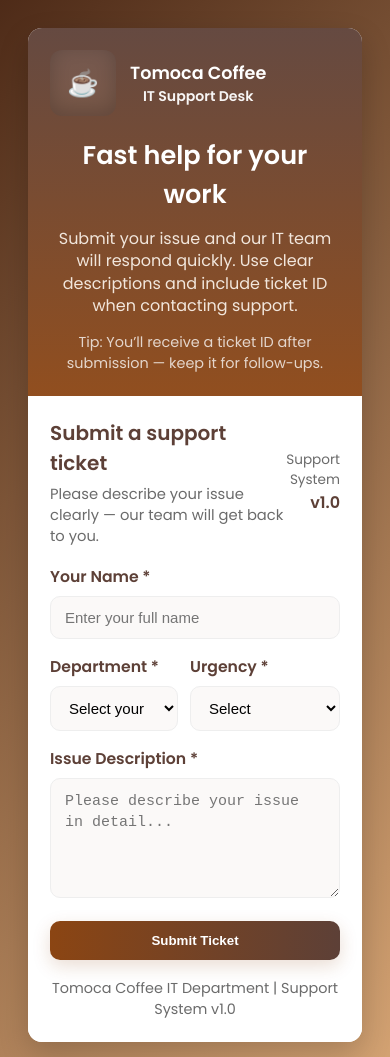
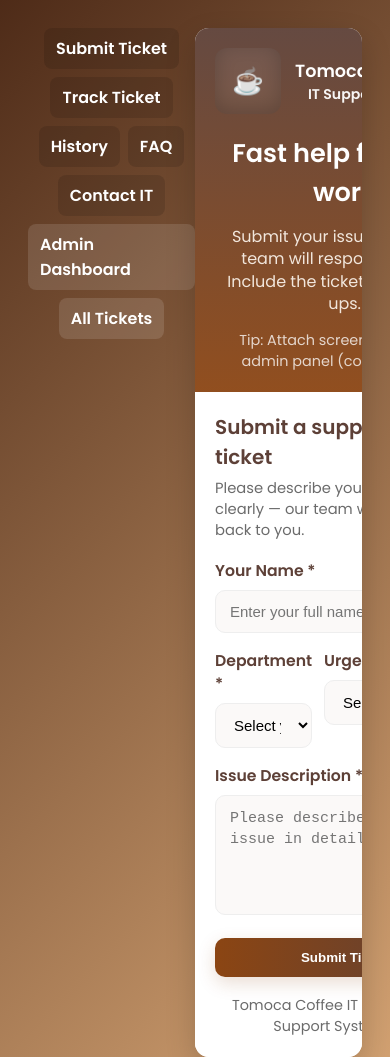
Before and after one commit to beka56777/tomoca, a website: page frontend/index.html in a window 390 px wide. Shown: the top 1057 px of the page. Drawn offline with Linux system fonts and the light colour scheme.

Commit message:
Update index.html

```diff
--- a/frontend/index.html
+++ b/frontend/index.html
@@ -28,15 +28,37 @@
       min-height:100vh;
       background:var(--bg-grad);
       display:flex;
-      align-items:center;
+      align-items:flex-start;
       justify-content:center;
       padding:28px;
       color:#222;
     }
 
+    /* Top Navigation */
+    .top-nav {
+      width:100%;
+      max-width:1100px;
+      margin-bottom:18px;
+      display:flex;
+      gap:12px;
+      justify-content:center;
+      align-items:center;
+      flex-wrap:wrap;
+    }
+    .top-nav a {
+      text-decoration:none;
+      color: #fff;
+      background: rgba(0,0,0,0.12);
+      padding:8px 12px;
+      border-radius:8px;
+      font-weight:600;
+      transition: all .12s ease;
+    }
+    .top-nav a:hover { transform: translateY(-2px); background: rgba(0,0,0,0.18); }
+
     .container{
       width:100%;
-      max-width:760px;
+      max-width:960px;
       background:var(--card);
       border-radius:var(--radius);
       box-shadow:var(--shadow);
@@ -44,10 +66,10 @@
       display:grid;
       grid-template-columns: 1fr 420px;
       gap:0;
-      min-height:480px;
+      min-height:520px;
     }
 
-    /* Left promotional/brand panel */
+    /* Left brand panel */
     .brand {
       background: linear-gradient(180deg, rgba(93,64,55,0.95), rgba(139,69,19,0.95));
       color:white;
@@ -57,41 +79,20 @@
       justify-content:center;
       gap:14px;
     }
-
-    .brand .logo {
-      display:flex;
-      align-items:center;
-      gap:14px;
-      font-weight:700;
-      font-size:1.4rem;
-    }
-
-    .logo .icon {
-      width:66px;height:66px;border-radius:12px;display:flex;align-items:center;justify-content:center;
-      background:rgba(255,255,255,0.08); font-size:1.6rem;
-      box-shadow: inset 0 -6px 20px rgba(0,0,0,0.2);
-    }
-
+    .brand .logo { display:flex; align-items:center; gap:14px; font-weight:700; font-size:1.4rem; }
+    .logo .icon { width:66px;height:66px;border-radius:12px;display:flex;align-items:center;justify-content:center;
+      background:rgba(255,255,255,0.08); font-size:1.6rem; box-shadow: inset 0 -6px 20px rgba(0,0,0,0.2); }
     .brand h2{font-size:1.6rem;margin-top:6px}
     .brand p{opacity:0.95;line-height:1.4;color: #f8efe6}
     .brand small{color:rgba(255,255,255,0.85);font-size:0.9rem;opacity:0.9}
 
     /* Form area */
-    .form-area {
-      padding:28px 30px;
-      background:var(--card);
-    }
-    .form-area .header {
-      display:flex;
-      align-items:center;
-      justify-content:space-between;
-      margin-bottom:18px;
-    }
+    .form-area { padding:28px 30px; background:var(--card); }
+    .form-area .header { display:flex; align-items:center; justify-content:space-between; margin-bottom:18px; }
     .form-area .header h3 { font-size:1.25rem; color:var(--primary-dark); }
     .form-area .header p { color:var(--muted); font-size:0.92rem; margin-top:6px; }
 
     form { margin-top:6px; }
-
     .form-group { margin-bottom:16px; }
     label { display:block; font-weight:600; color:var(--primary-dark); margin-bottom:8px; font-size:0.98rem; }
     input[type="text"], select, textarea {
@@ -103,7 +104,7 @@
       font-size:15px;
       transition: box-shadow .15s ease, border-color .15s ease;
     }
-    input:focus, select:focus, textarea:focus {
+    input:focus, select:focus, textarea:focus{
       outline:none;
       border-color:var(--accent);
       box-shadow:0 8px 20px rgba(167,110,69,0.08);
@@ -111,56 +112,52 @@
     }
     textarea { min-height:120px; resize:vertical; line-height:1.45; }
 
-    .submit-btn {
-      display:inline-flex;
-      align-items:center;
-      justify-content:center;
-      width:100%;
-      padding:12px 16px;
-      border-radius:10px;
-      background: linear-gradient(90deg,var(--primary),var(--primary-dark));
-      color:#fff;
-      font-weight:700;
-      border:none;
-      cursor:pointer;
-      box-shadow:0 6px 18px rgba(139,69,19,0.18);
+    .submit-btn { display:inline-flex; align-items:center; justify-content:center; width:100%;
+      padding:12px 16px; border-radius:10px; background: linear-gradient(90deg,var(--primary),var(--primary-dark));
+      color:#fff; font-weight:700; border:none; cursor:pointer; box-shadow:0 6px 18px rgba(139,69,19,0.18);
       transition: transform .12s ease, box-shadow .12s ease;
     }
-    .submit-btn:hover { transform: translateY(-3px); }
+    .submit-btn:hover{ transform: translateY(-3px); }
+    .submit-btn:disabled{ opacity:.8; cursor:not-allowed; transform:none; box-shadow:none; }
 
-    .submit-btn:disabled {
-      opacity:.8; cursor:not-allowed; transform:none; box-shadow:none;
-    }
+    .loading{ display:none; margin-top:14px; text-align:center; }
+    .spinner{ width:40px; height:40px; border-radius:50%; border:4px solid rgba(0,0,0,0.06);
+      border-top-color:var(--primary); animation:spin 1s linear infinite; margin:0 auto 8px; }
+    @keyframes spin{ to { transform: rotate(360deg); } }
 
-    .loading { display:none; margin-top:14px; text-align:center; }
-    .spinner { width:40px; height:40px; border-radius:50%; border:4px solid rgba(0,0,0,0.06); border-top-color:var(--primary); animation:spin 1s linear infinite; margin:0 auto 8px; }
-    @keyframes spin { to { transform: rotate(360deg); } }
-
-    .response-message {
-      display:none;
-      margin-top:14px;
-      padding:12px;
-      border-radius:10px;
-      font-weight:700;
-      text-align:center;
-    }
+    .response-message { display:none; margin-top:14px; padding:12px; border-radius:10px; font-weight:700; text-align:center; }
     .response-message.success { background:var(--success-bg); color:#166a16; border:1px solid #c9e6c9; }
     .response-message.error { background:var(--error-bg); color:#9a2b2b; border:1px solid #f5c6c6; }
 
     .footer { margin-top:18px; font-size:0.9rem; color:var(--muted); text-align:center; }
 
-    /* Mobile */
+    /* small screens */
     @media (max-width:880px) {
-      .container { grid-template-columns: 1fr; max-width:520px; }
-      .brand { padding:22px; text-align:center; }
-      .form-area { padding:22px; }
+      .top-nav { justify-content:center; gap:8px; }
+      .container{ grid-template-columns:1fr; max-width:520px; }
+      .brand{ padding:20px; text-align:center; }
+      .form-area{ padding:20px; }
     }
   </style>
 </head>
 <body>
+
+  <!-- NAVIGATION (links to all frontend pages you requested) -->
+  <div class="top-nav" role="navigation" aria-label="main">
+    <a href="index.html">Submit Ticket</a>
+    <a href="track.html">Track Ticket</a>
+    <a href="history.html">History</a>
+    <a href="faq.html">FAQ</a>
+    <a href="contact-it.html">Contact IT</a>
+
+    <!-- Admin links (keep private) -->
+    <a href="dashboard.html" style="background:rgba(255,255,255,0.12);">Admin Dashboard</a>
+    <a href="tickets.html" style="background:rgba(255,255,255,0.12);">All Tickets</a>
+  </div>
+
   <div class="container" role="main">
 
-    <!-- LEFT: Brand/marketing panel (visual only) -->
+    <!-- LEFT PANEL: brand / tips -->
     <div class="brand" aria-hidden="true">
       <div class="logo">
         <div class="icon">☕</div>
@@ -171,11 +168,11 @@
       </div>
 
       <h2>Fast help for your work</h2>
-      <p>Submit your issue and our IT team will respond quickly. Use clear descriptions and include ticket ID when contacting support.</p>
-      <small>Tip: You’ll receive a ticket ID after submission — keep it for follow-ups.</small>
+      <p>Submit your issue and our IT team will respond quickly. Include the ticket ID in follow-ups.</p>
+      <small>Tip: Attach screenshots in the admin panel (coming soon).</small>
     </div>
 
-    <!-- RIGHT: Form -->
+    <!-- RIGHT PANEL: the form -->
     <div class="form-area" role="form">
       <div class="header">
         <div>
@@ -241,7 +238,7 @@
     </div>
   </div>
 
-  <!-- KEEP YOUR BACKEND CALLS EXACTLY AS BEFORE -->
+  <!-- KEEP YOUR BACKEND CALLS EXACTLY AS BEFORE (Render backend) -->
   <script>
   (function(){
     const form = document.getElementById('supportForm');
```
